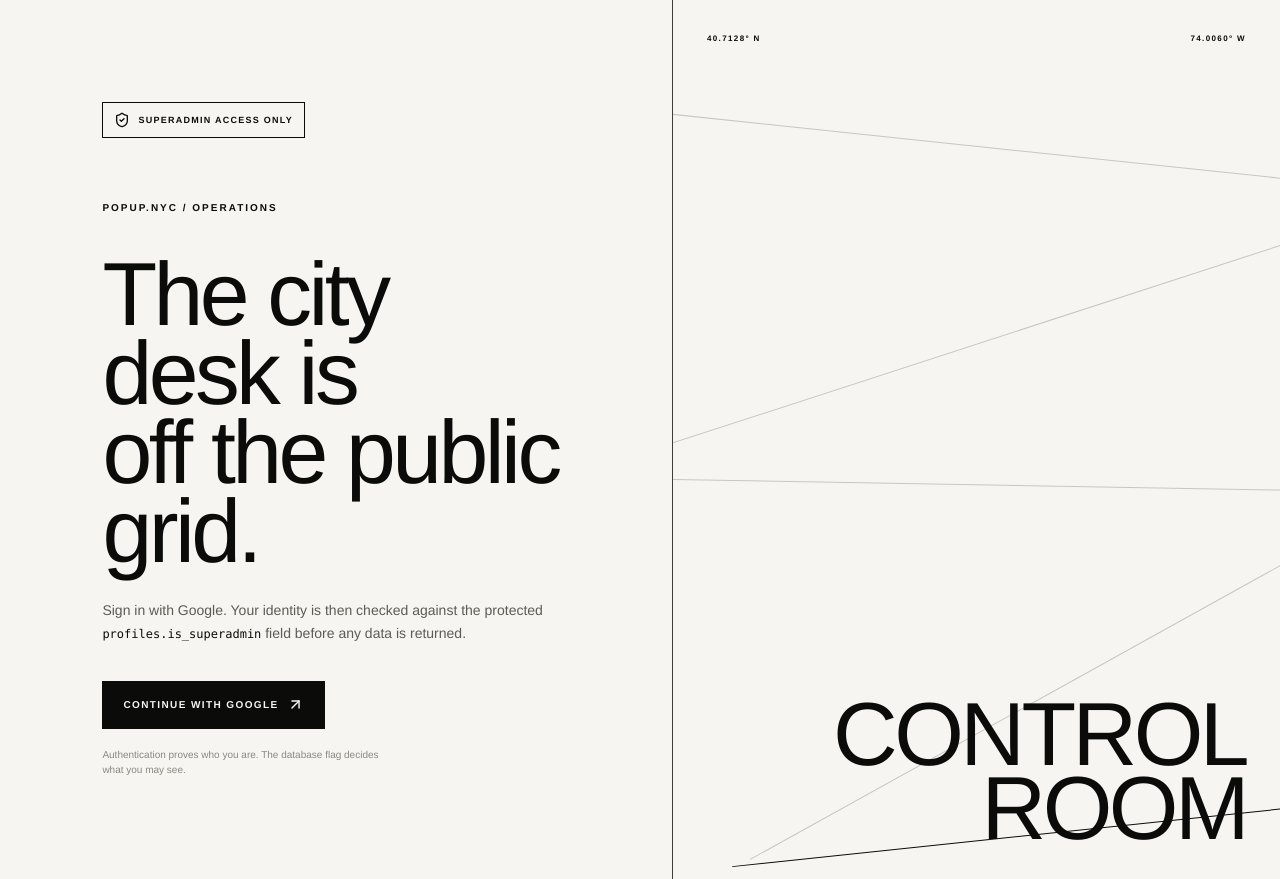
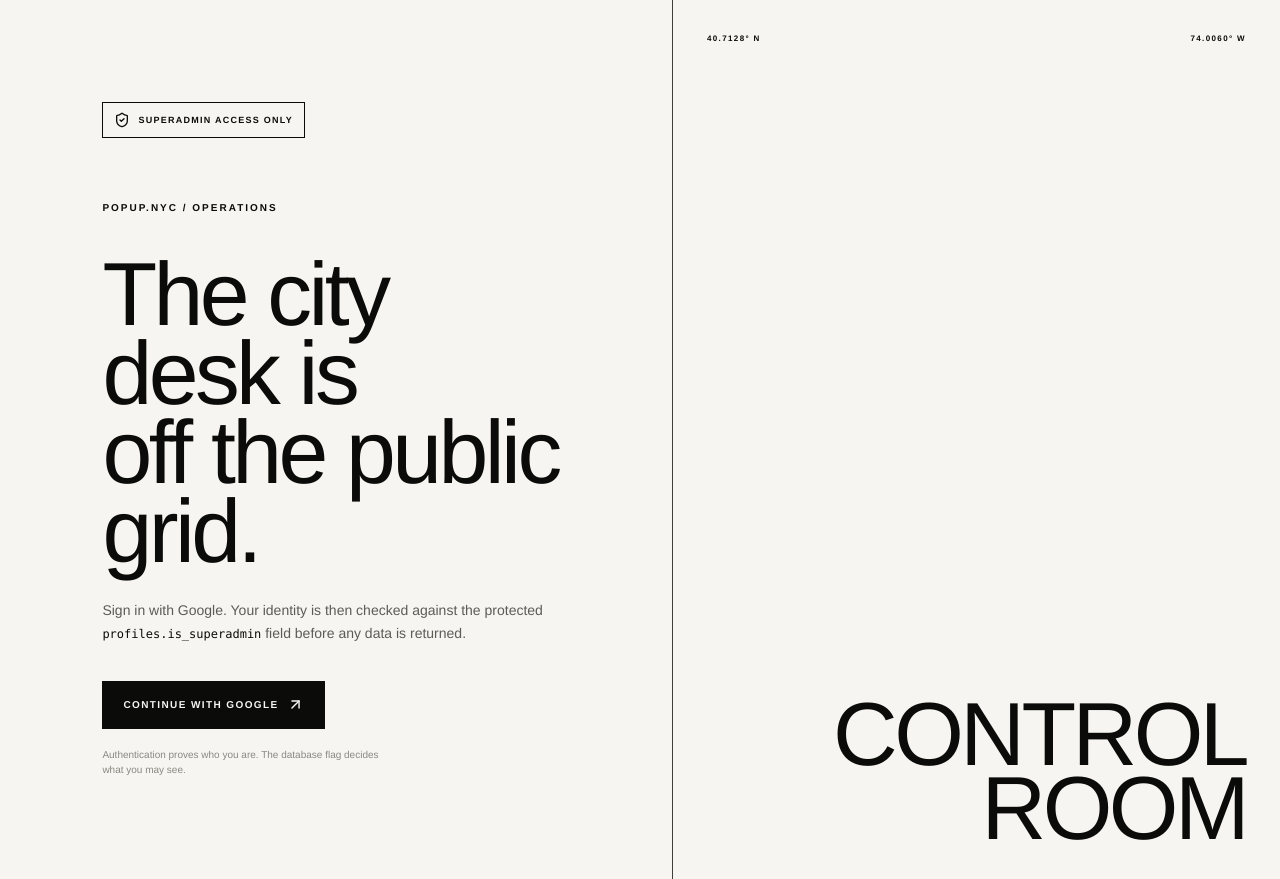
Before and after one commit to jocelynnn21/popup-nyc-admin, a Next.js app: page /login in a window 1280 px wide. Built offline with nearby package versions, Linux system fonts and the light colour scheme.

Commit message:
Remove Control Room line decoration

```diff
--- a/app/globals.css
+++ b/app/globals.css
@@ -165,13 +165,6 @@ button:focus-visible, a:focus-visible, input:focus-visible, textarea:focus-visib
 .login-aside { position: relative; min-height: 100vh; overflow: hidden; display: flex; justify-content: space-between; padding: 34px; border-left: 1px solid var(--rule); color: var(--asphalt); background: var(--paper); }
 .login-aside > span { position: relative; z-index: 2; font-size: 8px; font-weight: 600; letter-spacing: .17em; }
 .login-aside strong { position: absolute; z-index: 2; right: 34px; bottom: 34px; font-size: clamp(52px, 7vw, 96px); font-weight: 400; letter-spacing: -.04em; line-height: .82; text-align: right; }
-.borough-lines { position: absolute; inset: 7% -16% -15% 0; transform: rotate(-11deg); }
-.borough-lines i { position: absolute; display: block; width: 120%; height: 1px; background: rgba(11,11,10,.2); }
-.borough-lines i:nth-child(1) { top: 10%; transform: rotate(17deg); }
-.borough-lines i:nth-child(2) { top: 28%; transform: rotate(-7deg); }
-.borough-lines i:nth-child(3) { top: 46%; transform: rotate(12deg); }
-.borough-lines i:nth-child(4) { top: 64%; transform: rotate(-18deg); }
-.borough-lines i:nth-child(5) { top: 82%; transform: rotate(5deg); background: var(--asphalt); }
 .center-state { min-height: 100vh; display: grid; align-content: center; justify-items: start; padding: clamp(36px, 10vw, 140px); }
 .center-state > p:not(.kicker) { max-width: 60ch; color: var(--secondary); }
 .text-link { width: fit-content; margin-top: 24px; padding: 0; border: 0; color: var(--asphalt); background: transparent; cursor: pointer; font-size: 10px; font-weight: 600; letter-spacing: .14em; text-decoration: underline; text-underline-offset: 5px; text-transform: uppercase; }
--- a/app/login/page.tsx
+++ b/app/login/page.tsx
@@ -32,7 +32,6 @@ export default function LoginPage() {
         <p className="login-foot">Authentication proves who you are. The database flag decides what you may see.</p>
       </section>
       <aside className="login-aside" aria-hidden="true">
-        <div className="borough-lines"><i /><i /><i /><i /><i /></div>
         <span>40.7128° N</span><span>74.0060° W</span>
         <strong>CONTROL<br />ROOM</strong>
       </aside>
```
